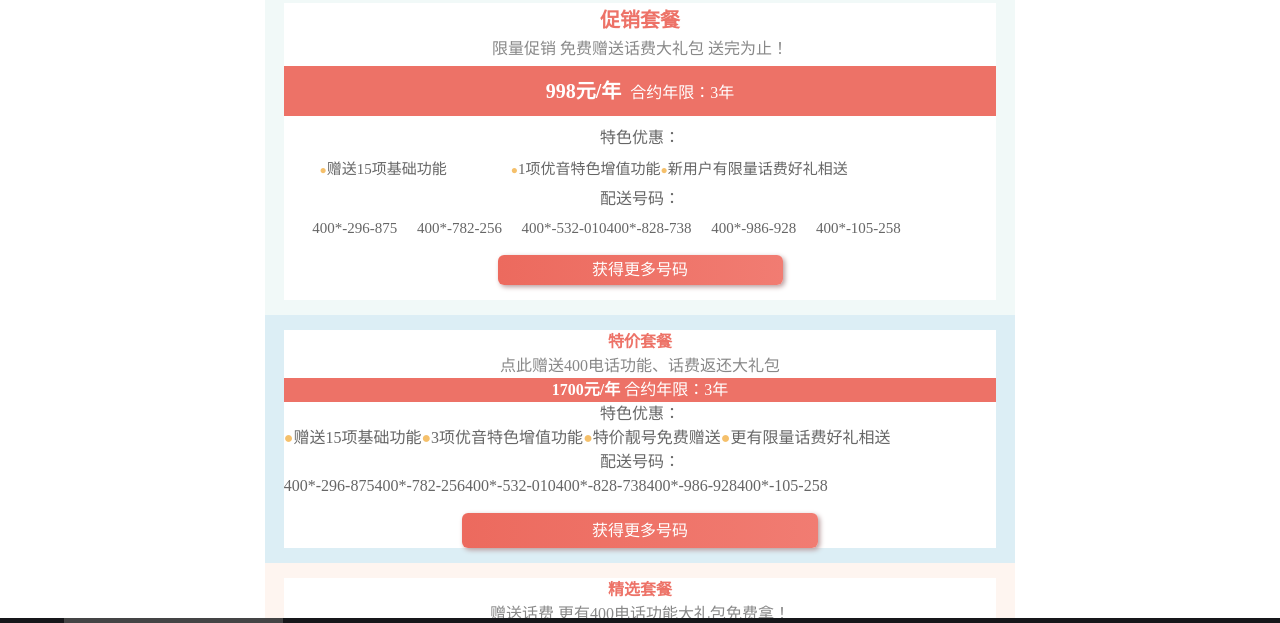
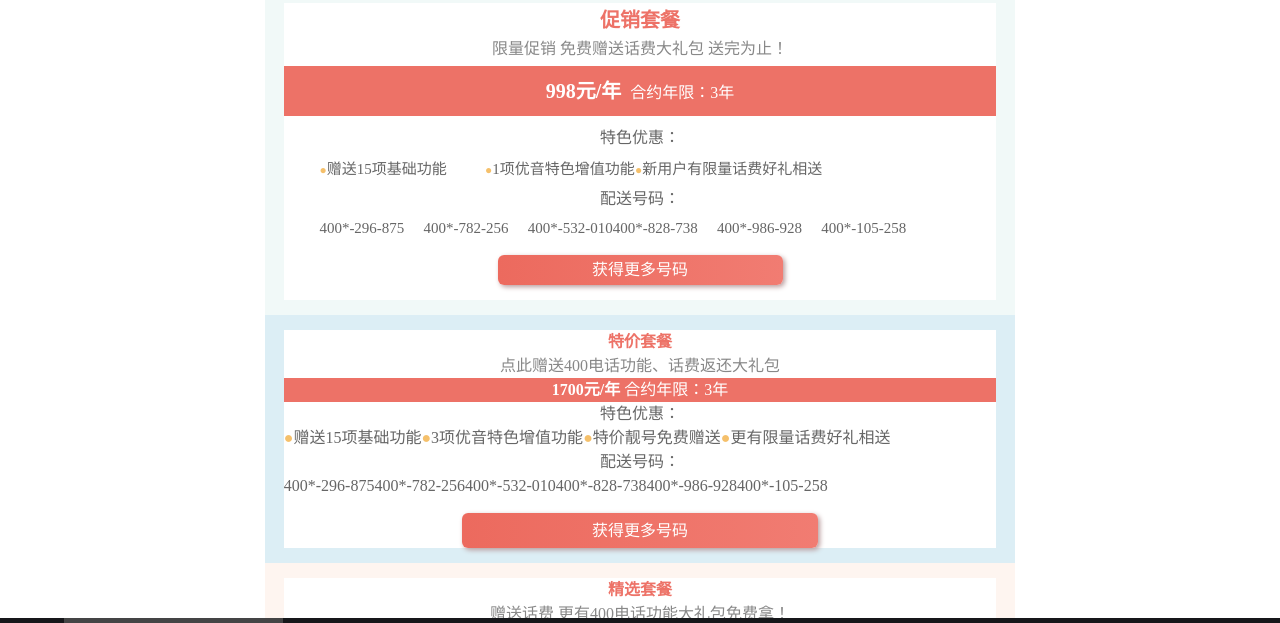
Before and after one commit to freedong/unionmobile, a website: page src/package.html in a window 1280 px wide. Shown: the part 102-725 px from the top of the page. Drawn offline with Linux system fonts and the light colour scheme.

Commit message:
'tijiao'

```diff
--- a/src/css/package.css
+++ b/src/css/package.css
@@ -74,7 +74,7 @@
 }
 
 .pac_container .pac_cx .pac_cx_div ul.ul1 li.pl{
-    padding-left: 10%;
+    padding-left: 6%;
 }
 
 
@@ -84,7 +84,7 @@
 
 
 .pac_container .pac_cx .pac_cx_div ul.ul2{
-    padding: 0px 4%;
+    padding: 0px 5%;
 }
 .pac_container .pac_cx .pac_cx_div ul.ul2 li{
     float: left;
```
